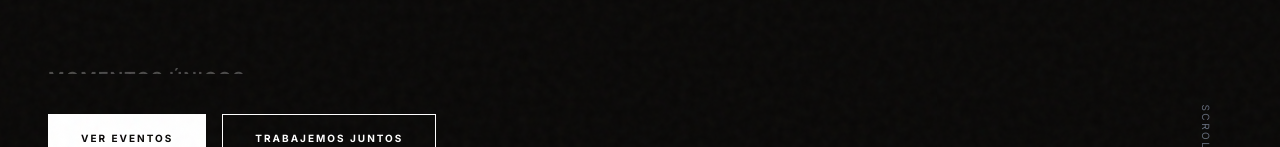
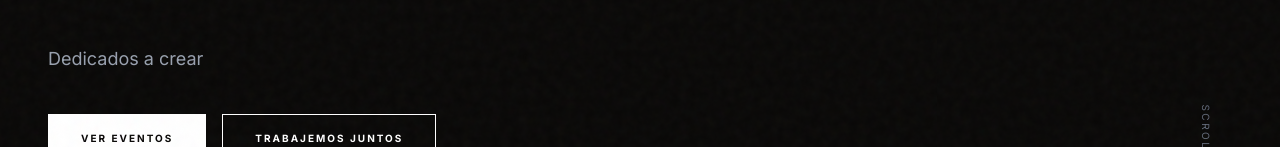
Before and after one commit to MateoRodriguezi/byhormiga, a Next.js app in the folder b_xtFvsBvx7dg-1774568830165/: page / in a window 1280 px wide. Shown: the part 541-688 px from the top of the page. Built offline with nearby package versions, Linux system fonts and the light colour scheme; no server answers.

Commit message:
fix: restaurar texto fijo 'Dedicados a crear' en tagline
El tagline ahora muestra:
'Dedicados a crear' (fijo) + texto rotativo

Co-Authored-By: Claude Sonnet 4.5 <noreply@anthropic.com>

```diff
--- a/b_xtFvsBvx7dg-1774568830165/components/sections/HeroSection.tsx
+++ b/b_xtFvsBvx7dg-1774568830165/components/sections/HeroSection.tsx
@@ -114,7 +114,8 @@ export function HeroSection() {
           transition={{ delay: 0.8, duration: 0.6 }}
           className="mt-8 text-base lg:text-lg max-w-md leading-relaxed"
         >
-          <div className="relative h-8 overflow-hidden">
+          <span className="text-gray-400">Dedicados a crear </span>
+          <div className="inline-block relative h-7 w-56 overflow-hidden align-middle">
             <AnimatePresence mode="wait">
               <motion.span
                 key={currentTextIndex}
@@ -122,7 +123,7 @@ export function HeroSection() {
                 animate={{ y: 0, opacity: 1 }}
                 exit={{ y: -30, opacity: 0 }}
                 transition={{ duration: 0.5 }}
-                className="absolute left-0 text-white font-semibold uppercase tracking-wider"
+                className="absolute left-0 text-white font-semibold"
               >
                 {rotatingTexts[currentTextIndex]}
               </motion.span>
```
